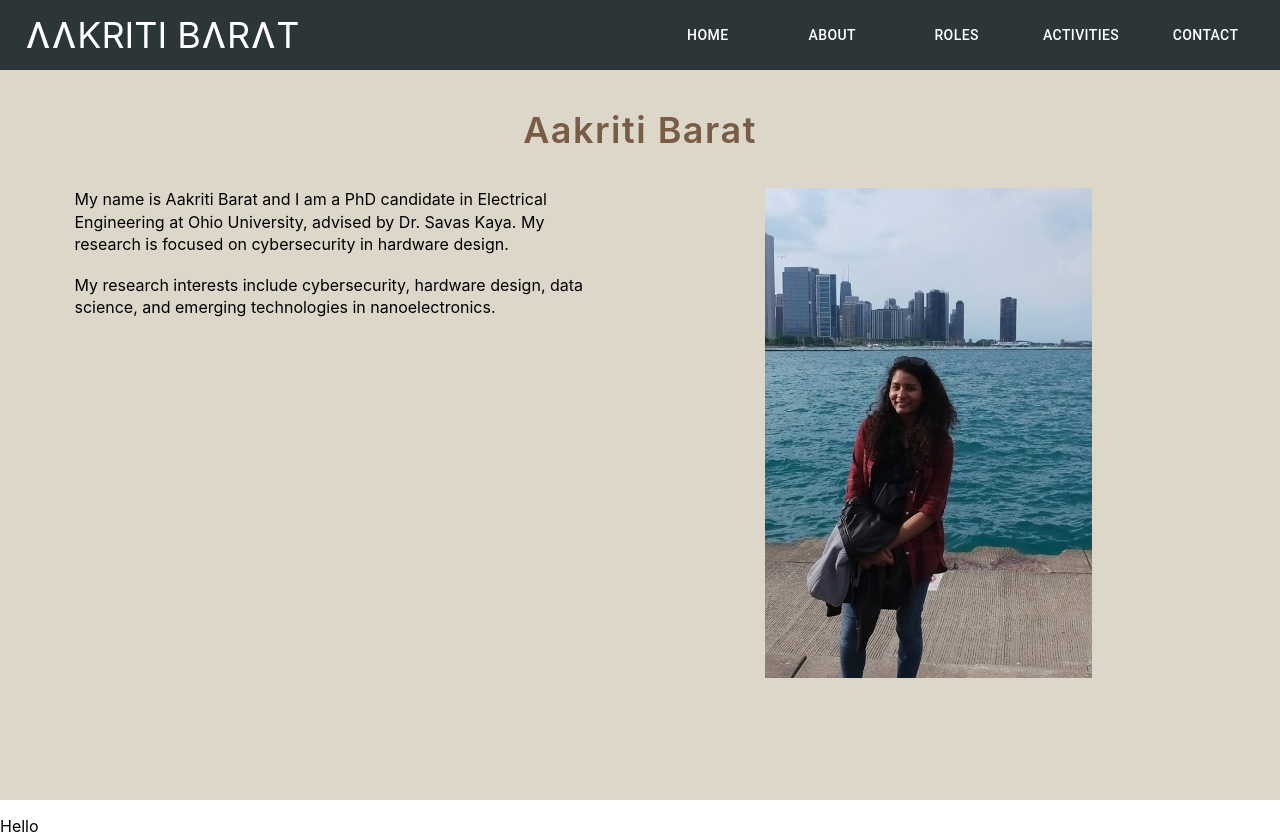
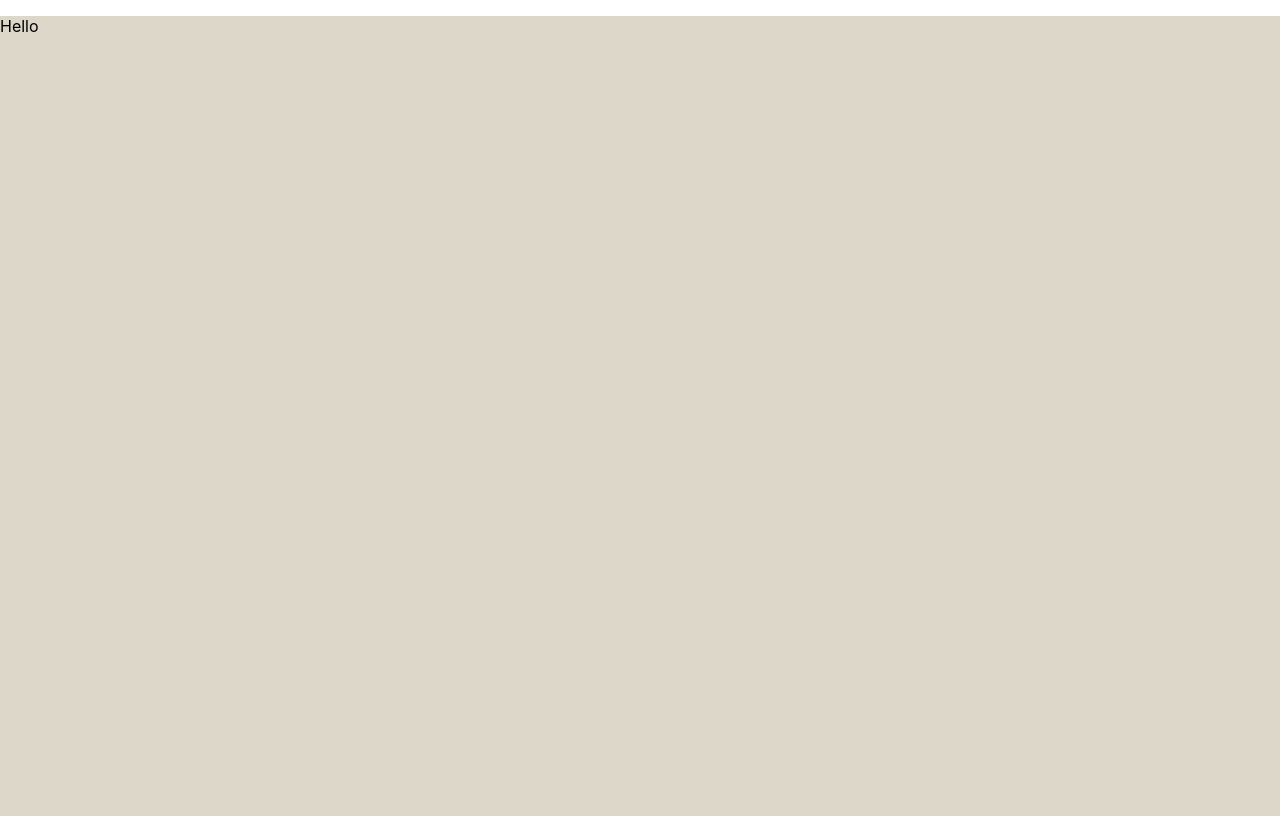
Before and after one commit to abarat09/aakritiwebsite, a React (Create React App) app: page / in a window 1280 px wide. Built offline with nearby package versions, Linux system fonts and the light colour scheme.

Commit message:
aakriti website

```diff
--- a/src/App.js
+++ b/src/App.js
@@ -5,7 +5,7 @@ function App() {
   return (
     <div style={{ height: '100%', width: '100%', margin: 0, padding: 0,backgroundColor: '#DCD7C9',
   }} className="App">
-      <HomePage />
+      {/* <HomePage /> */}
       <p>Hello</p>
     </div>
   );
```
